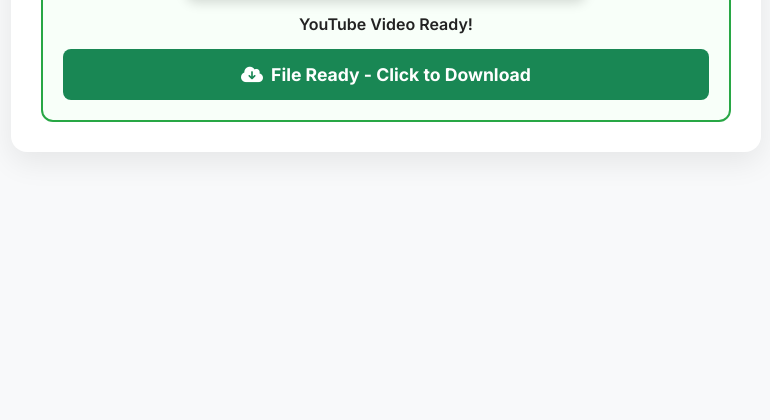
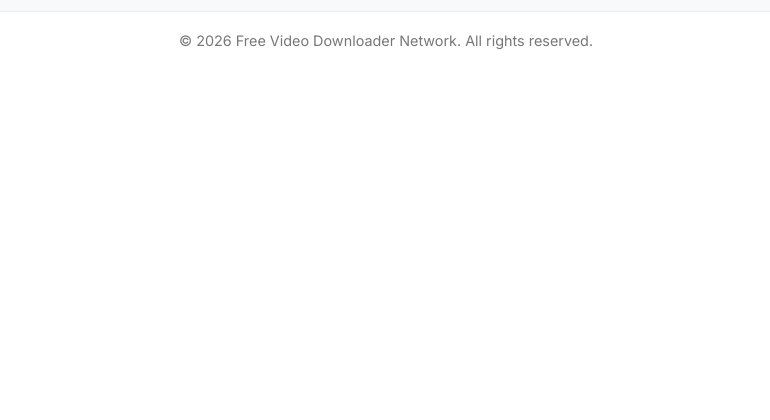
Before and after one commit to hassansaddique15/video-downloader, a Flask app: page / in a window 1280 px wide. Shown: the part 788-1208 px from the top of the page, without its empty margins (254-1024 px from the left). After the commit the page ends 837 px from the top, so only its background shows below. Run offline with Flask 3, Linux system fonts and the light colour scheme; some libraries are stand-ins or nearby versions.

Commit message:
Update index.html

```diff
--- a/templates/index.html
+++ b/templates/index.html
@@ -11,12 +11,12 @@
         * { box-sizing: border-box; margin: 0; padding: 0; font-family: 'Inter', sans-serif; }
         body { background-color: #f8f9fa; color: #333; display: flex; flex-direction: column; min-height: 100vh; }
 
-        /* Top Blue Header Banner Section */
+        /* Top Blue Header */
         .header-banner { background: linear-gradient(135deg, #0d6efd 0%, #004ecb 100%); color: white; text-align: center; padding: 50px 20px 100px 20px; }
         .header-banner h1 { font-size: 2.5rem; font-weight: 700; margin-bottom: 15px; letter-spacing: -0.5px; }
         .header-banner p { font-size: 1.1rem; opacity: 0.9; margin-bottom: 30px; }
 
-        /* Social Media Brand Icons */
+        /* Social Icons */
         .social-icons { display: flex; justify-content: center; gap: 15px; margin-bottom: 20px; }
         .social-icons a { width: 45px; height: 45px; background: white; border-radius: 50%; display: flex; align-items: center; justify-content: center; font-size: 1.2rem; text-decoration: none; transition: transform 0.2s, box-shadow 0.2s; box-shadow: 0 4px 6px rgba(0,0,0,0.1); }
         .social-icons a:hover { transform: translateY(-3px); }
@@ -29,35 +29,37 @@
         /* Main Container Box */
         .main-container { max-width: 750px; width: 90%; margin: -70px auto 30px auto; background: white; border-radius: 16px; box-shadow: 0 10px 30px rgba(0,0,0,0.08); padding: 30px; z-index: 10; }
 
-        /* Input Form Layout */
+        /* Input Form */
         .input-group { display: flex; gap: 10px; margin-bottom: 15px; }
         .input-group input { flex: 1; padding: 15px 20px; border: 2px solid #e2e8f0; border-radius: 10px; font-size: 1rem; outline: none; transition: border-color 0.2s; }
         .input-group input:focus { border-color: #0d6efd; }
         .input-group button { background-color: #0d6efd; color: white; border: none; padding: 0 25px; border-radius: 10px; font-size: 1rem; font-weight: 600; cursor: pointer; display: flex; align-items: center; gap: 8px; transition: background-color 0.2s; }
         .input-group button:hover { background-color: #0056b3; }
+        .input-group button:disabled { background-color: #8bb9fe; cursor: not-allowed; }
 
         /* Buy Us A Coffee Button */
         .coffee-btn { background-color: #FFDD00; color: #333; border: none; padding: 12px 25px; border-radius: 10px; font-size: 1.1rem; font-weight: 700; cursor: pointer; display: flex; align-items: center; justify-content: center; gap: 8px; width: 100%; margin-bottom: 25px; box-shadow: 0 4px 6px rgba(0,0,0,0.1); transition: transform 0.2s; }
         .coffee-btn:hover { transform: translateY(-2px); background-color: #ffc400; }
 
-        /* Dynamic Video Ready Box */
-        .result-box { border: 2px solid #28a745; border-radius: 12px; padding: 20px; text-align: center; background-color: #f8fff9; margin-top: 10px; }
+        /* Result Box (Hidden by default) */
+        .result-box { display: none; border: 2px solid #28a745; border-radius: 12px; padding: 20px; text-align: center; background-color: #f8fff9; margin-top: 10px; animation: fadeIn 0.5s; }
+        @keyframes fadeIn { from { opacity: 0; transform: translateY(-10px); } to { opacity: 1; transform: translateY(0); } }
         .status-title { color: #28a745; font-weight: 700; font-size: 1.1rem; margin-bottom: 15px; display: flex; align-items: center; justify-content: center; gap: 8px; }
         .thumbnail-container { max-width: 400px; margin: 0 auto 15px auto; border-radius: 10px; overflow: hidden; box-shadow: 0 4px 12px rgba(0,0,0,0.15); }
         .thumbnail-container img { width: 100%; display: block; }
         .video-info { font-weight: 600; margin-bottom: 15px; font-size: 1rem; color: #222; }
 
         /* Big Green Download Button */
-        .download-action-btn { display: inline-flex; align-items: center; justify-content: center; gap: 8px; width: 100%; background-color: #198754; color: white; text-decoration: none; padding: 15px; border-radius: 8px; font-weight: 700; font-size: 1.1rem; transition: background-color 0.2s, transform 0.1s; cursor: pointer; }
+        .download-action-btn { display: inline-flex; align-items: center; justify-content: center; gap: 8px; width: 100%; background-color: #198754; color: white; text-decoration: none; padding: 15px; border-radius: 8px; font-weight: 700; font-size: 1.1rem; transition: background-color 0.2s; }
         .download-action-btn:hover { background-color: #157347; }
 
         /* Modal Styles */
         .modal-overlay { display: none; position: fixed; z-index: 1000; left: 0; top: 0; width: 100%; height: 100%; background-color: rgba(0,0,0,0.6); backdrop-filter: blur(4px); }
-        .modal-content { background-color: white; margin: 10% auto; padding: 30px; border-radius: 15px; width: 90%; max-width: 400px; text-align: center; position: relative; box-shadow: 0 10px 30px rgba(0,0,0,0.3); }
+        .modal-content { background-color: white; margin: 10% auto; padding: 30px; border-radius: 15px; width: 90%; max-width: 400px; text-align: center; position: relative; }
         .close-btn { position: absolute; top: 15px; right: 20px; font-size: 24px; cursor: pointer; color: #888; }
         .donation-box { background: #f8f9fa; padding: 15px; border-radius: 10px; margin-bottom: 15px; border: 1px solid #eee; text-align: left; }
 
-        /* Adsterra 300x250 Banner */
+        /* Adsterra */
         .ad-wrapper { text-align: center; margin: 30px auto; display: flex; justify-content: center; align-items: center; min-height: 250px; }
         footer { text-align: center; padding: 20px; margin-top: auto; color: #777; font-size: 0.9rem; border-top: 1px solid #eee; background: white; }
 
@@ -68,8 +70,6 @@
             .main-container { padding: 20px; margin-top: -50px; }
         }
     </style>
-
-    <!-- Popunder Ad -->
     <script src="https://pl30176543.effectivecpmnetwork.com/af/41/81/af41819e29e049173a9116a7f116ff65.js"></script>
 </head>
 <body>
@@ -88,28 +88,27 @@
     </div>
 
     <div class="main-container">
-        <form action="/download" method="POST" class="input-group">
-            <input type="text" name="url" placeholder="Paste video link here..." required>
-            <button type="submit"><i class="fas fa-download"></i> Download</button>
+        <form id="downloadForm" class="input-group">
+            <input type="text" name="url" placeholder="Paste YouTube link here..." required>
+            <button type="submit" id="submitBtn"><i class="fas fa-download"></i> Download</button>
         </form>
 
-        <!-- Buy Us a Coffee Button -->
         <button type="button" class="coffee-btn" onclick="openDonateModal()">
             ☕ Buy us a coffee
         </button>
 
-        <div class="result-box">
+        <div class="result-box" id="resultBox">
             <div class="status-title">
                 <i class="fas fa-check-circle"></i> Video Ready!
             </div>
 
             <div class="thumbnail-container">
-                <img src="https://images.unsplash.com/photo-1611162617213-7d7a39e9b1d7?w=500" alt="Video Thumbnail">
+                <img id="videoThumb" src="" alt="Video Thumbnail">
             </div>
 
-            <div class="video-info">YouTube Video Ready!</div>
+            <div class="video-info" id="videoTitle">Processing...</div>
 
-            <a href="#" class="download-action-btn">
+            <a href="#" id="downloadLink" class="download-action-btn" target="_blank">
                 <i class="fas fa-cloud-download-alt"></i> File Ready - Click to Download
             </a>
         </div>
@@ -117,29 +116,20 @@
 
     <div class="ad-wrapper">
         <script>
-            atOptions = {
-                'key' : 'a12c72aeb6e00ec5e2f19a0a55bab44e',
-                'format' : 'iframe',
-                'height' : 250,
-                'width' : 300,
-                'params' : {}
-            };
+            atOptions = { 'key' : 'a12c72aeb6e00ec5e2f19a0a55bab44e', 'format' : 'iframe', 'height' : 250, 'width' : 300, 'params' : {} };
         </script>
         <script src="https://www.highperformanceformat.com/a12c72aeb6e00ec5e2f19a0a55bab44e/invoke.js"></script>
     </div>
 
-    <!-- Donation Modal -->
     <div id="donateModal" class="modal-overlay">
         <div class="modal-content">
             <span class="close-btn" onclick="closeDonateModal()">&times;</span>
             <h2 style="margin-bottom: 5px;">☕ Buy us a coffee</h2>
             <p style="color: #666; font-size: 14px; margin-bottom: 20px;">Your support keeps this tool 100% free!</p>
-
             <div class="donation-box">
                 <h4 style="margin: 0 0 5px 0; color: #0d6efd;">🌍 Skrill (International)</h4>
                 <p style="margin: 0; font-weight: bold;">mahmood396@gmail.com</p>
             </div>
-
             <div class="donation-box">
                 <h4 style="margin: 0 0 5px 0; color: #28a745;">🇵🇰 NayaPay / EasyPaisa</h4>
                 <p style="margin: 0; font-weight: bold;">+923135657001</p>
@@ -155,6 +145,58 @@
         function openDonateModal() { document.getElementById('donateModal').style.display = 'block'; }
         function closeDonateModal() { document.getElementById('donateModal').style.display = 'none'; }
         window.onclick = function(event) { if (event.target == document.getElementById('donateModal')) { closeDonateModal(); } }
+
+        document.getElementById('downloadForm').addEventListener('submit', async function(e) {
+            e.preventDefault(); // Prevents page reload
+
+            const form = e.target;
+            const btn = document.getElementById('submitBtn');
+            const resultBox = document.getElementById('resultBox');
+
+            // Show loading state
+            btn.innerHTML = '<i class="fas fa-spinner fa-spin"></i> Processing...';
+            btn.disabled = true;
+            resultBox.style.display = 'none';
+
+            try {
+                // Connect to your app.py /get_video route
+                const formData = new FormData(form);
+                const response = await fetch('/get_video', {
+                    method: 'POST',
+                    body: formData
+                });
+
+                const data = await response.json();
+
+                if (data.success) {
+                    // Inject data from app.py into the HTML
+                    document.getElementById('videoThumb').src = data.thumbnail;
+                    document.getElementById('videoTitle').textContent = data.title;
+                    document.getElementById('downloadLink').href = data.download_url;
+
+                    // Show the result box
+                    resultBox.style.display = 'block';
+                } else {
+                    alert("Error: " + data.error);
+                }
+            } catch (error) {
+                alert("Server Connection Error! Please try again later.");
+                console.error(error);
+            }
+
+            // Restore button state
+            btn.innerHTML = '<i class="fas fa-download"></i> Download';
+            btn.disabled = false;
+        });
+
+        // ==========================================
+        // RENDER SERVER KEEP-AWAKE PING (EVERY 10 MINS)
+        // ==========================================
+        setInterval(function() {
+            fetch('/').catch(function(error) {
+                console.log("Ping failed, but that's okay.", error);
+            });
+        }, 600000); // 600000 milliseconds = 10 minutes
     </script>
 </body>
 </html>
```
